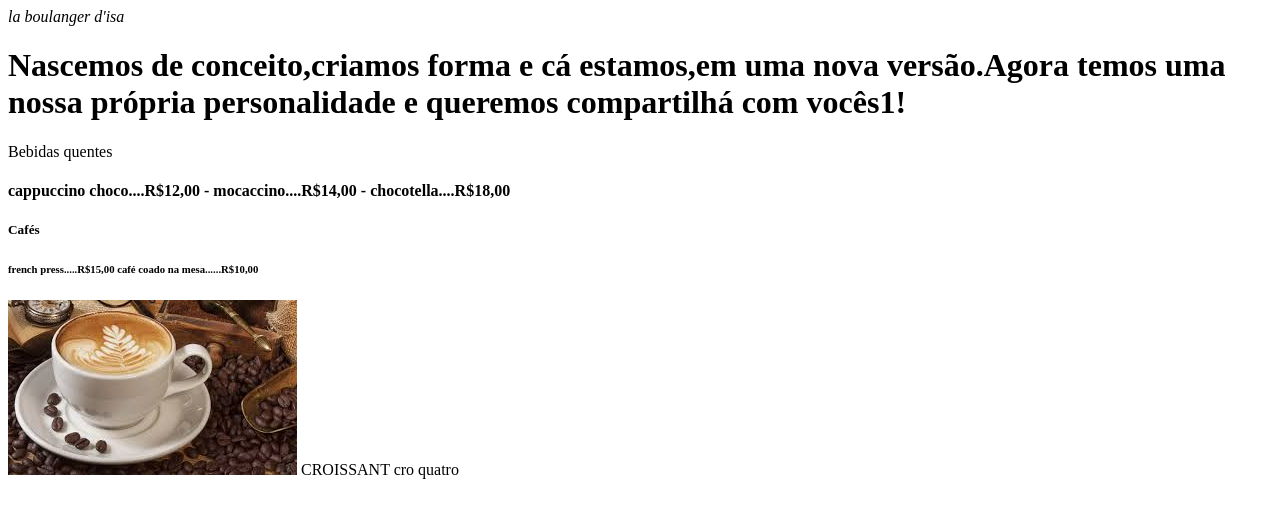
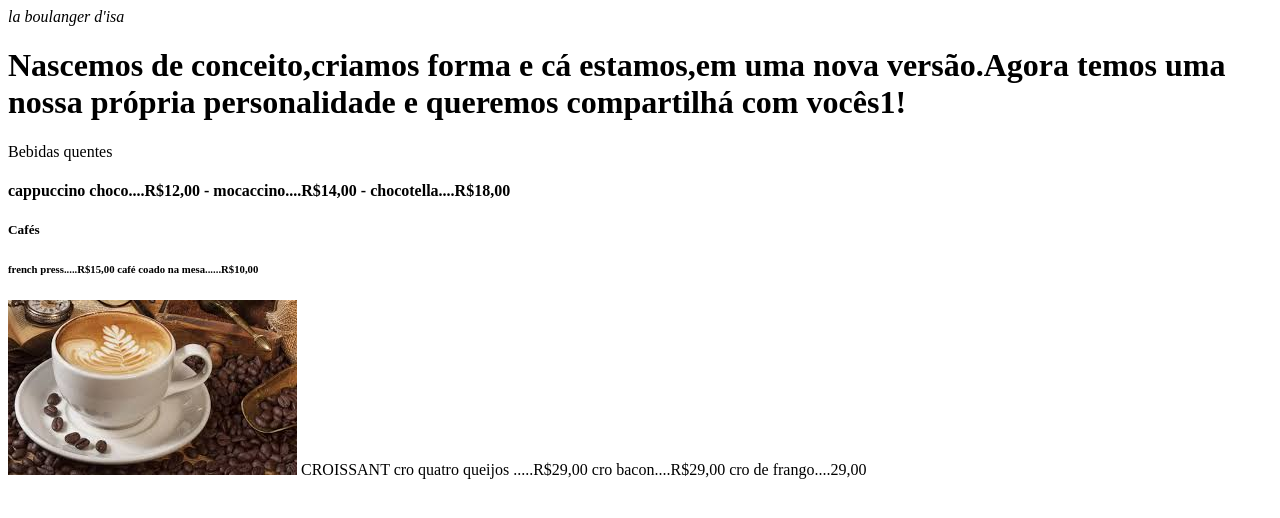
Before and after one commit to isa2405/avalia-o, a plain HTML site: page index.html in a window 1280 px wide. Drawn offline with Linux system fonts and the light colour scheme.

Commit message:
Update index.html

```diff
--- a/index.html
+++ b/index.html
@@ -17,6 +17,7 @@
     <h6>french press.....R$15,00 café coado na mesa......R$10,00 </h6>
     <img id="imal"src="café.jpeg">
     </h7>CROISSANT<h7/>
-    <h8>cro quatro
+    <h8>cro quatro queijos .....R$29,00  cro bacon....R$29,00 cro de frango....29,00<h8/>
+
 </body>
 </html>
```
